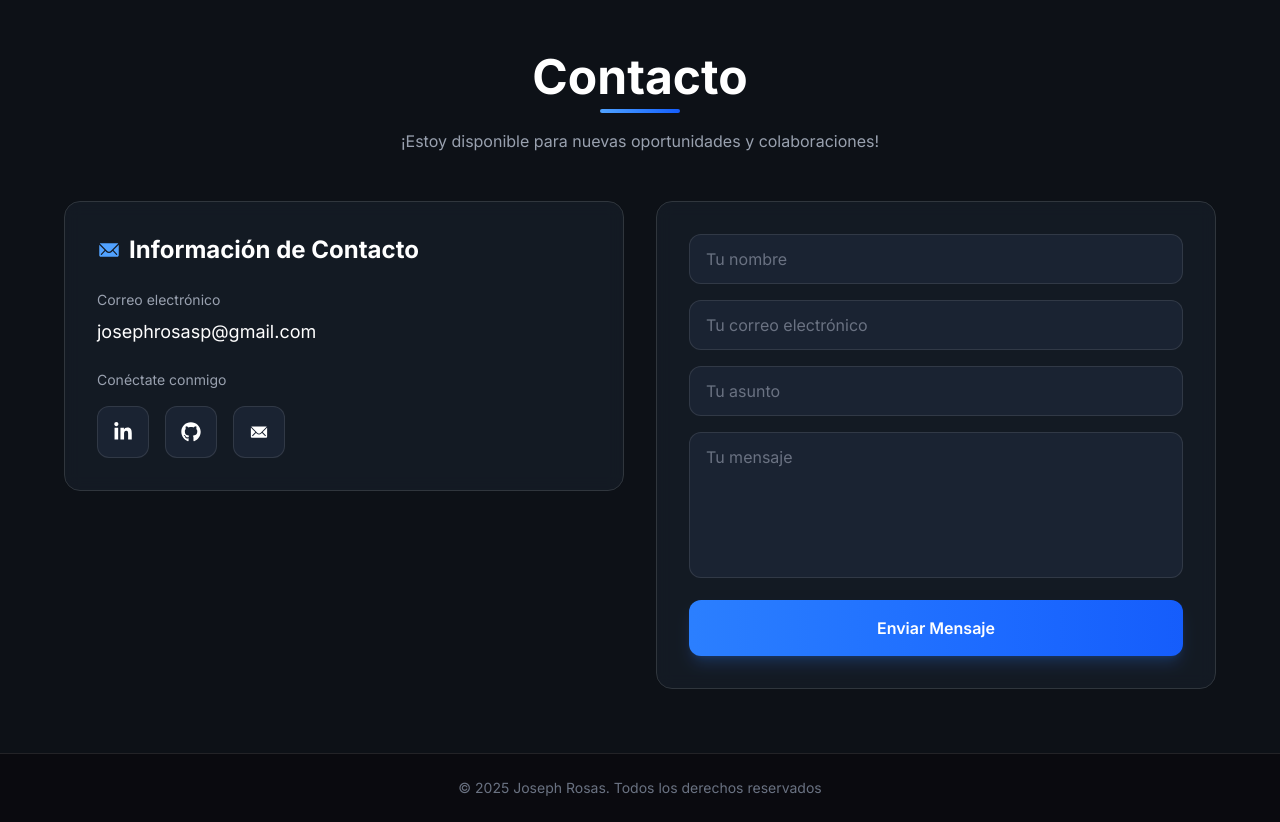
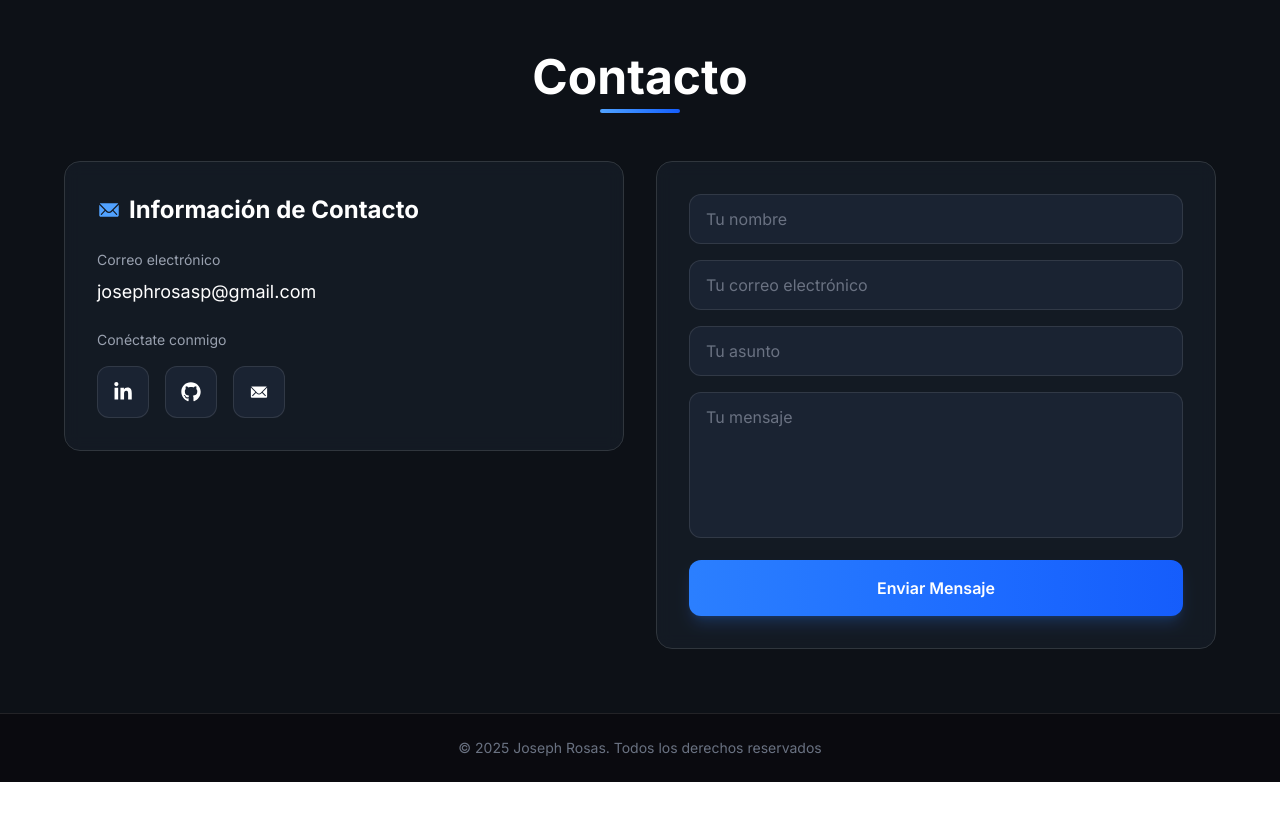
Before and after one commit to josephr04/Portafolio, a React (Vite) app: page / in a window 1280 px wide. Shown: the part 3960-4782 px from the top of the page. After the commit the page ends 4742 px from the top, so only its background shows below. Built offline with nearby package versions, Linux system fonts and the light colour scheme.

Commit message:
fix: remove contact section description

```diff
--- a/src/sections/Contact.tsx
+++ b/src/sections/Contact.tsx
@@ -44,7 +44,6 @@ export function Contact() {
         <div className="flex flex-col items-center justify-center mb-12">
           <div className="text-center text-4xl md:text-5xl font-bold mb-2 transition-colors duration-300">{t('contact.title')}</div>
           <div className="h-1 bg-linear-to-r from-blue-400 to-blue-600 rounded-xl w-20"></div>
-          <p className="text-gray-600 dark:text-gray-400 mt-4 text-center max-w-xl transition-colors duration-300">{t('contact.subtitle')}</p>
         </div>
 
         <FadeInSection>
```
